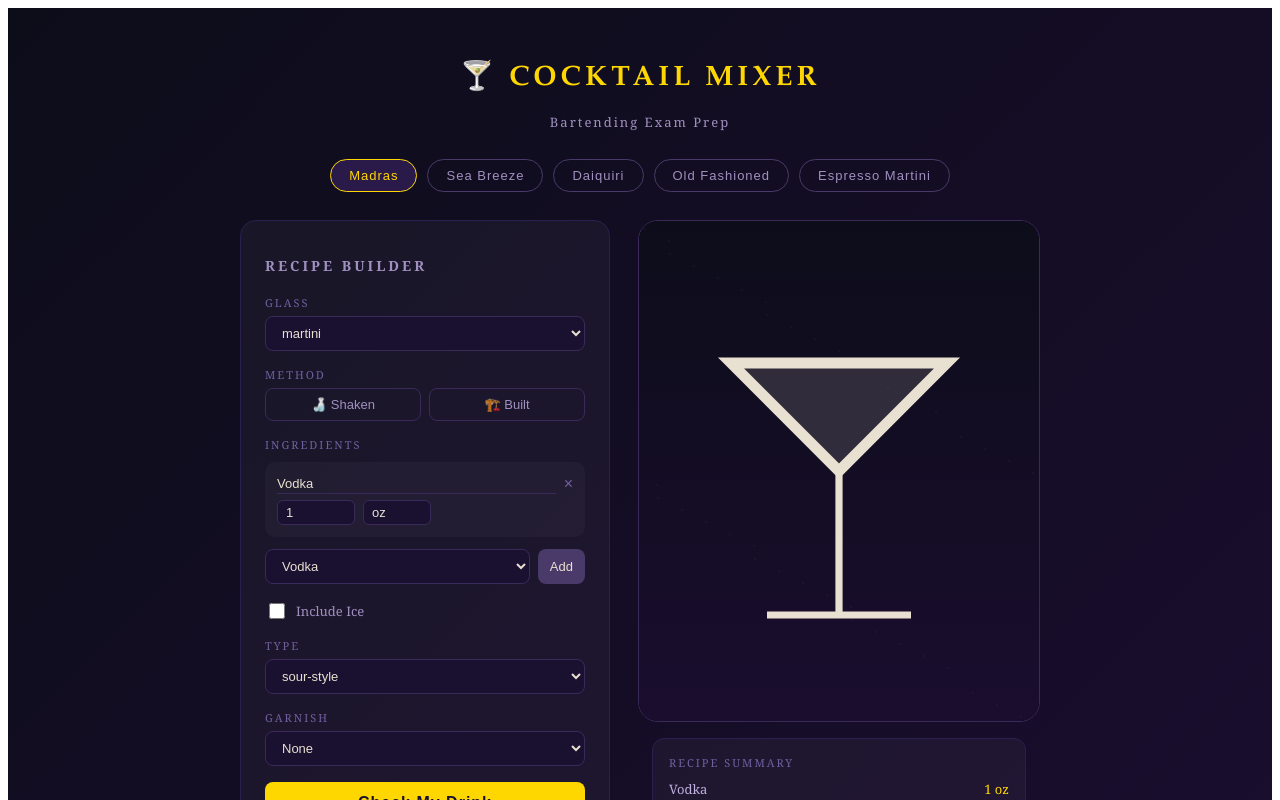
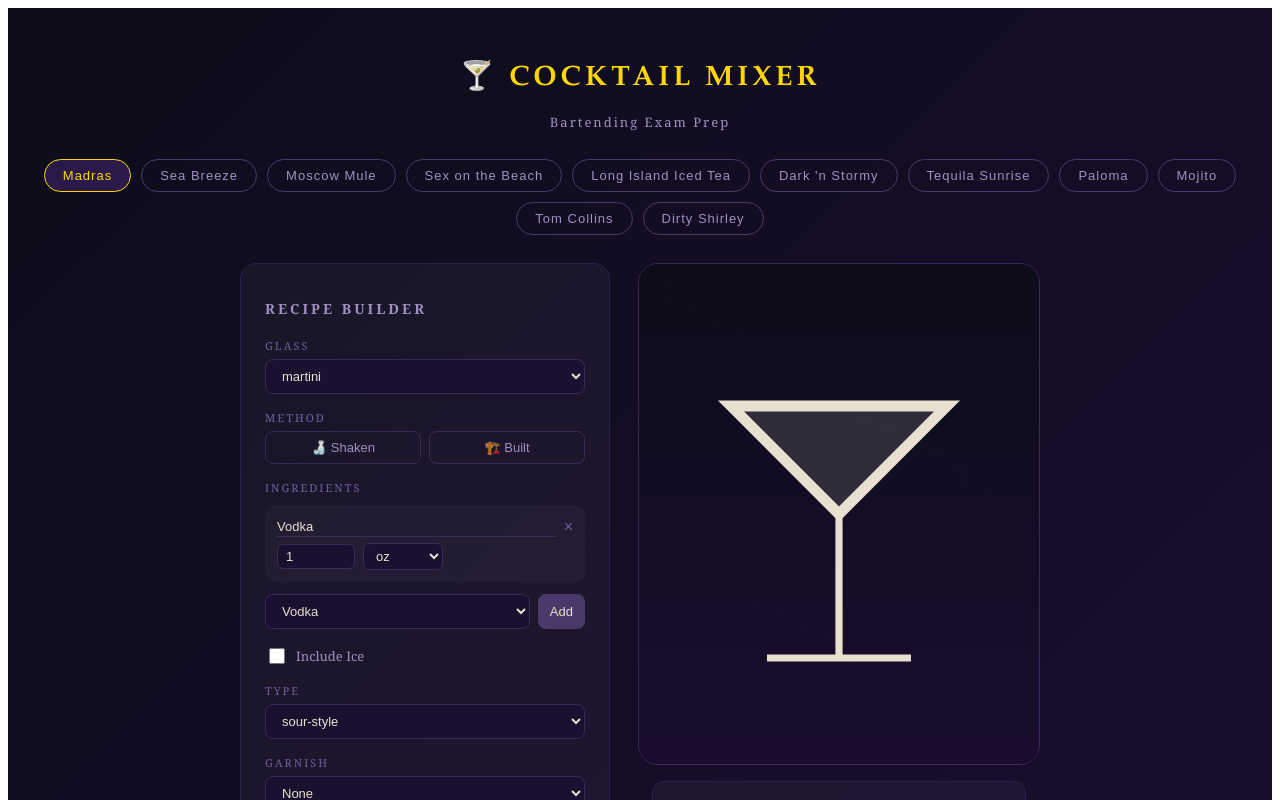
Before and after one commit to AkuVolts/Cocktail-Mixer, a React (Vite) app: page / in a window 1280 px wide. Both pictures are taken after a click on the button "Add". Shown: the top 800 px of the page. Built offline with nearby package versions, Linux system fonts and the light colour scheme.

Commit message:
added highball recipes

```diff
--- a/src/RecipeChecker.jsx
+++ b/src/RecipeChecker.jsx
@@ -20,7 +20,9 @@ function RecipeChecker({ customRecipe, correctRecipe, onClose }) {
   };
 
   const isGlassCorrect = customRecipe.glass === correctRecipe.glass;
-  const isGarnishCorrect = customRecipe.garnish === correctRecipe.garnish;
+  const isGarnishCorrect = Array.isArray(correctRecipe.garnish)
+    ? correctRecipe.garnish.includes(customRecipe.garnish)
+    : customRecipe.garnish === correctRecipe.garnish;
   const isIceCorrect = customRecipe.ice === correctRecipe.ice;
   const isTypeCorrect = customRecipe.type === correctRecipe.type;
 
@@ -29,7 +31,7 @@ function RecipeChecker({ customRecipe, correctRecipe, onClose }) {
       <div style={{ background: '#1a0d2e', padding: 24, borderRadius: 12, border: '1px solid #4a3a6a', color: '#e8e0d0', width: '80%', maxWidth: 500 }}>
         <h2 style={{ color: '#ffd700', letterSpacing: 2, marginBottom: 20 }}>Recipe Check</h2>
         <h3 style={{ color: isGlassCorrect ? 'lightgreen' : 'lightcoral' }}>Glass: {correctRecipe.glass} {!isGlassCorrect && `(You used ${customRecipe.glass})`}</h3>
-        <h3 style={{ color: isGarnishCorrect ? 'lightgreen' : 'lightcoral' }}>Garnish: {correctRecipe.garnish} {!isGarnishCorrect && `(You used ${customRecipe.garnish})`}</h3>
+        <h3 style={{ color: isGarnishCorrect ? 'lightgreen' : 'lightcoral' }}>Garnish: {Array.isArray(correctRecipe.garnish) ? correctRecipe.garnish.join(' or ') : correctRecipe.garnish} {!isGarnishCorrect && `(You used ${customRecipe.garnish})`}</h3>
         <h3 style={{ color: isTypeCorrect ? 'lightgreen' : 'lightcoral' }}>Type: {correctRecipe.type} {!isTypeCorrect && `(You used ${customRecipe.type})`}</h3>
         <h3 style={{ color: isIceCorrect ? 'lightgreen' : 'lightcoral' }}>Ice: {correctRecipe.ice ? 'Yes' : 'No'} {!isIceCorrect && `(You used ${customRecipe.ice ? 'Yes' : 'No'})`}</h3>
         <h3>Ingredients:</h3>
--- a/src/mixer.jsx
+++ b/src/mixer.jsx
@@ -15,24 +15,50 @@ const INGREDIENTS_LIST = {
     { name: "Vodka", color: "#f5f5dc22" },
     { name: "Gin", color: "#e8e8e888" },
     { name: "White Rum", color: "#f5f5dc88" },
+    { name: "Dark Rum", color: "#8B451388" },
     { name: "Bourbon", color: "#a0522d99" },
     { name: "Tequila", color: "#ffd70088" },
   ],
-  "Sours": [
+  "Fresh Juices": [
     { name: "Lime Juice", color: "#c8e66088" },
     { name: "Lemon Juice", color: "#f0e68c88" },
     { name: "Orange Juice", color: "#ffa50088" },
     { name: "Cranberry Juice", color: "#dc143c88" },
+    { name: "Grapefruit Juice", color: "#ff634788" },
+  ],
+  "Liqueurs": [
+    { name: "Coffee Liqueur", color: "#3b1a0888" },
+    { name: "Peach Schnapps", color: "#ffdab988" },
+    { name: "Triple Sec", color: "#ffd70088" },
+  ],
+  "Sweeteners": [
+    { name: "Simple Syrup", color: "#ffffff88" },
+    { name: "Grenadine", color: "#ff450088" },
+    { name: "Honey Syrup", color: "#f8e91288" },
   ],
   "Bitters": [
     { name: "Angostura Bitters", color: "#3d000099" },
     { name: "Campari", color: "#c0000099" },
+  ],
+  "Fortified and Amortized Wines": [
     { name: "Sweet Vermouth", color: "#8b000099" },
+    { name: "Dry Vermouth", color: "#815d5d99" },
+    { name: "White/Blanc Vermouth", color: "#e6b3b399" },
   ],
-  "Other": [
-    { name: "Simple Syrup", color: "#ffffff88" },
-    { name: "Coffee Liqueur", color: "#3b1a0888" },
-    { name: "Espresso", color: "#1a0a0499" },
+  "Sodas": [
+    { name: "Ginger Beer", color: "#d2b48c88" },
+    { name: "Cola", color: "#3d2b1f88" },
+    { name: "Grapefruit Soda", color: "#ff634788" },
+    { name: "Soda Water", color: "#ffffff22" },
+    { name: "Sprite", color: "#f5f5f522" },
+  ],
+  "Milk and Egg Products": [
+    { name: "Milk", color: "#f5f5dc88" },
+    { name: "Egg Whites", color: "#ffffff88" },
+    { name: "Heavy Cream", color: "#c0c0c0da" },
+  ],
+  "Plant Products": [
+    { name: "Mint Sprigs", color: "#98fb9888" },
   ],
 };
 
@@ -122,7 +148,7 @@ function drawFrame(canvas, s, ingredients, glass, garnish, method, ice, glassIma
 
   const { glassTop } = drawGlass(ctx, glass, gx, gy, ingredients, fillProgress, glassImages, ice, iceProgress);
     if (garnish !== 'None' && (s.phase === 'done' || (s.phase === 'ice' && s.t === 1) || (s.phase === 'fill' && !ice))) {
-      drawGarnish(ctx, garnish, gx, gy, garnishImages, glassTop);
+      drawGarnish(ctx, garnish, garnishImages, gx, gy, glassTop);
     }
 }
 
@@ -218,8 +244,9 @@ function roundRect(ctx, x, y, w, h, r) {
   ctx.closePath();
 }
 
-function drawGarnish(ctx, garnishType, cx, cy, garnishImages, glassTop) {
-  const garnishImage = garnishImages[garnishType];
+function drawGarnish(ctx, garnish, garnishImages, cx, cy, glassTop) {
+  if (!garnish || garnish === 'None') return;
+  const garnishImage = garnishImages[garnish];
   if (garnishImage && garnishImage.complete) {
     const scale = 0.375;
     const w = garnishImage.width * scale;
@@ -414,9 +441,14 @@ export default function CocktailMixer() {
                 <input type="number" value={ing.amount}
                   onChange={e => updateIngredient(i, "amount", e.target.value)}
                   style={{ width: 60, background: "#1a1030", border: "1px solid #3a2a5a", borderRadius: 6, color: "#e8e0d0", fontSize: 13, padding: "4px 8px" }} />
-                <input value={ing.unit}
+                <select value={ing.unit}
                   onChange={e => updateIngredient(i, "unit", e.target.value)}
-                  style={{ width: 50, background: "#1a1030", border: "1px solid #3a2a5a", borderRadius: 6, color: "#e8e0d0", fontSize: 13, padding: "4px 8px" }} />
+                  style={{ width: 80, background: "#1a1030", border: "1px solid #3a2a5a", borderRadius: 6, color: "#e8e0d0", fontSize: 13, padding: "4px 8px" }}>
+                  <option value="oz">oz</option>
+                  <option value="pcs">pcs</option>
+                  <option value="tsp">tsp</option>
+                  <option value="dash">dash</option>
+                </select>
               </div>
             </div>
           ))}
--- a/src/recipes.json
+++ b/src/recipes.json
@@ -15,48 +15,130 @@
     "glass": "collins",
     "ingredients": [
       { "name": "Vodka", "amount": 1.5, "unit": "oz" },
-      { "name": "Campari", "amount": 1, "unit": "oz" },
-      { "name": "Sweet Vermouth", "amount": 1, "unit": "oz" }
+      { "name": "Cranberry Juice", "amount": 3, "unit": "oz" },
+      { "name": "Grapefruit Juice", "amount": 1, "unit": "oz" }
     ],
-    "method": "stir",
-    "garnish": "Orange peel",
+    "method": "built",
+    "garnish": "Lime",
     "ice": true,
-    "type": "negroni-style"
+    "type": "highball"
   },
-  "Daiquiri": {
-    "glass": "coupe",
+  "Moscow Mule": {
+    "glass": "copper_mug",
+    "ingredients": [
+      { "name": "Vodka", "amount": 1.5, "unit": "oz" },
+      { "name": "Ginger Beer", "amount": 4, "unit": "oz" },
+      { "name": "Lime Juice", "amount": 0.25, "unit": "oz" }
+    ],
+    "method": "built",
+    "garnish": "Lime",
+    "ice": true,
+    "type": "highball"
+  },
+  "Sex on the Beach": {
+    "glass": "collins",
+    "ingredients": [
+      { "name": "Vodka", "amount": 1, "unit": "oz" },
+      { "name": "Peach Schnapps", "amount": 0.5, "unit": "oz" },
+      { "name": "Cranberry Juice", "amount": 2, "unit": "oz" },
+      { "name": "Orange Juice", "amount": 2, "unit": "oz" }
+    ],
+    "method": "built",
+    "garnish": "Orange",
+    "ice": true,
+    "type": "highball"
+  },
+  "Long Island Iced Tea": {
+    "glass": "collins",
+    "ingredients": [
+      { "name": "Vodka", "amount": 0.5, "unit": "oz" },
+      { "name": "White Rum", "amount": 0.5, "unit": "oz" },
+      { "name": "Gin", "amount": 0.5, "unit": "oz" },
+      { "name": "Tequila", "amount": 0.5, "unit": "oz" },
+      { "name": "Triple Sec", "amount": 0.5, "unit": "oz" },
+      { "name": "Lime Juice", "amount": 1, "unit": "oz" },
+      { "name": "Cola", "amount": 1, "unit": "oz" },
+      { "name": "Simple Syrup", "amount": 1, "unit": "oz" }
+    ],
+    "method": "built",
+    "garnish": "Lemon",
+    "ice": true,
+    "type": "highball"
+  },
+  "Dark 'n Stormy": {
+    "glass": "collins",
+    "ingredients": [
+      { "name": "Dark Rum", "amount": 1.5, "unit": "oz" },
+      { "name": "Ginger Beer", "amount": 4, "unit": "oz" },
+      { "name": "Lime Juice", "amount": 0.25, "unit": "oz" }
+    ],
+    "method": "built",
+    "garnish": "Lime",
+    "ice": true,
+    "type": "highball"
+  },
+  "Tequila Sunrise": {
+    "glass": "collins",
+    "ingredients": [
+      { "name": "Tequila", "amount": 1.5, "unit": "oz" },
+      { "name": "Orange Juice", "amount": 4, "unit": "oz" },
+      { "name": "Grenadine", "amount": 0.25, "unit": "oz" }
+    ],
+    "method": "built",
+    "garnish": "Cherry",
+    "ice": true,
+    "type": "highball"
+  },
+  "Paloma": {
+    "glass": "collins",
+    "ingredients": [
+      { "name": "Tequila", "amount": 1.5, "unit": "oz" },
+      { "name": "Lime Juice", "amount": 0.25, "unit": "oz" },
+      { "name": "Grapefruit Juice", "amount": 0.5, "unit": "oz" },
+      { "name": "Grapefruit Soda", "amount": 4, "unit": "oz" }
+    ],
+    "method": "built",
+    "garnish": "Lime",
+    "ice": true,
+    "type": "highball"
+  },
+    "Mojito": {
+    "glass": "collins",
     "ingredients": [
       { "name": "White Rum", "amount": 2, "unit": "oz" },
-      { "name": "Fresh Lime Juice", "amount": 1, "unit": "oz" },
-      { "name": "Simple Syrup", "amount": 0.75, "unit": "oz" }
+      { "name": "Mint Sprigs", "amount": 5, "unit": "pcs" },
+      { "name": "Lime Juice", "amount": 1, "unit": "oz" },
+      { "name": "Simple Syrup", "amount": 0.75, "unit": "tsp" },
+      { "name": "Soda Water", "amount": 4, "unit": "oz" }
     ],
-    "method": "shake",
+    "method": "built",
     "garnish": "Lime",
-    "ice": false,
-    "type": "sour-style"
+    "ice": true,
+    "type": "highball"
   },
-  "Old Fashioned": {
-    "glass": "single rocks",
+  "Tom Collins": {
+    "glass": "collins",
     "ingredients": [
-      { "name": "Bourbon", "amount": 2, "unit": "oz" },
-      { "name": "Simple Syrup", "amount": 0.25, "unit": "oz" },
-      { "name": "Angostura Bitters", "amount": 3, "unit": "dashes" }
+      { "name": "Gin", "amount": 1.5, "unit": "oz" },
+      { "name": "Lemon Juice", "amount": 1, "unit": "oz" },
+      { "name": "Simple Syrup", "amount": 0.5, "unit": "oz" },
+      { "name": "Soda Water", "amount": 4, "unit": "oz" }
     ],
-    "method": "stir",
-    "garnish": "Orange peel + Cherry",
+    "method": "built",
+    "garnish": ["Cherry", "Lime"],
     "ice": true,
-    "type": "old fashioned-style"
+    "type": "highball"
   },
-  "Espresso Martini": {
-    "glass": "martini",
+  "Dirty Shirley": {
+    "glass": "collins",
     "ingredients": [
-      { "name": "Vodka", "amount": 1.75, "unit": "oz" },
-      { "name": "Coffee Liqueur", "amount": 1, "unit": "oz" },
-      { "name": "Espresso", "amount": 1, "unit": "oz" }
+      { "name": "Vodka", "amount": 1.5, "unit": "oz" },
+      { "name": "Sprite", "amount": 4, "unit": "oz" },
+      { "name": "Grenadine", "amount": 0.75, "unit": "oz" }
     ],
-    "method": "shake",
-    "garnish": "3 Coffee Beans",
-    "ice": false,
-    "type": "coffe-cream-egg"
+    "method": "built",
+    "garnish": "Cherry",
+    "ice": true,
+    "type": "highball"
   }
 }
```
